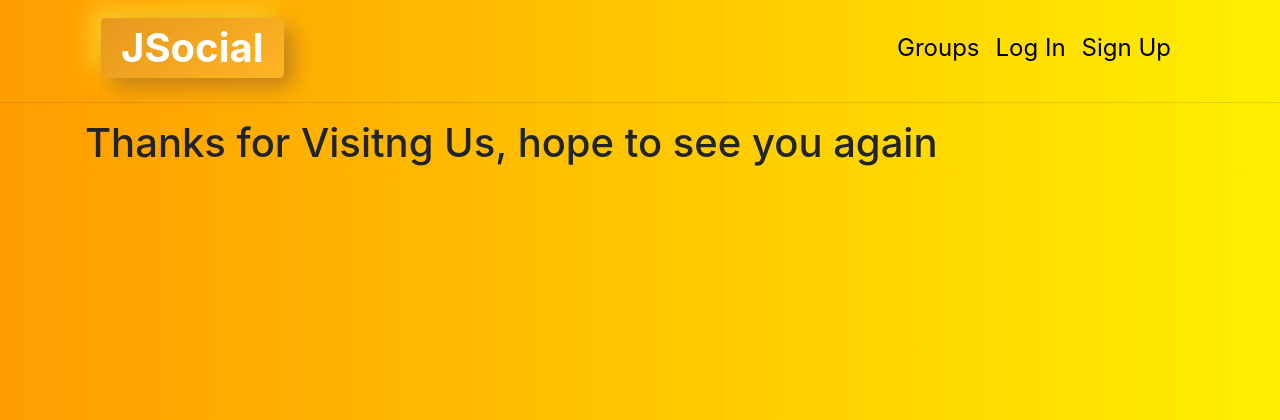
After one commit to JayeshVP24/SocialSite, a Django app: page /thanks/ in a window 1280 px wide. The commit adds this page. Shown: the top 420 px of the page. Run offline with Django 3.2, Linux system fonts and the light colour scheme; some libraries are stand-ins or nearby versions.

Commit message:
Added new UI to CSS

```diff
--- a/simplesocial/accounts/models.py
+++ b/simplesocial/accounts/models.py
@@ -1,8 +1,8 @@
 from django.db import models
-from django.contrib import auth
+from django.contrib.auth import models
 # Create your models here.
 
-class User(auth.models.User, auth.models.PermissionsMixin):
+class User(models.User, models.PermissionsMixin):
 
     def __str__(self):
         return "@{}".format(self.username)
--- a/simplesocial/accounts/templates/accounts/login.html
+++ b/simplesocial/accounts/templates/accounts/login.html
@@ -5,7 +5,7 @@
     <div class="container">
         {% csrf_token %}
         {% bootstrap_form form%}
-        <input type="submit" class="btn btn-primary" value="Log In">
+        <input type="submit" class="btn" value="LOG IN">
 
     </div>
 {% endblock content %}
--- a/simplesocial/accounts/urls.py
+++ b/simplesocial/accounts/urls.py
@@ -4,7 +4,8 @@ from . import views
 
 app_name = "accouts"
 
-urlpatters = [
+urlpatterns = [
     path('login/',aviews.LoginView.as_view(template_name='accounts/login.html'),name='login'),
-    path('logout/',aviews.LogoutView.as_view(),name='logout')
+    path('logout/',aviews.LogoutView.as_view(),name='logout'),
+    path('signup/',views.SignUp.as_view(),name='signup'),
 ]
--- a/simplesocial/simplesocial/settings.py
+++ b/simplesocial/simplesocial/settings.py
@@ -31,7 +31,7 @@ ALLOWED_HOSTS = []
 # Application definition
 
 INSTALLED_APPS = [
-    'bootstap4',
+    'bootstrap4',
     'accounts',
     'django.contrib.admin',
     'django.contrib.auth',
@@ -120,4 +120,6 @@ USE_TZ = True
 # https://docs.djangoproject.com/en/3.0/howto/static-files/
 
 STATIC_URL = '/static/'
-STATICFILES_DIR = [os.path.join(BASE_DIR,'static')]
+STATICFILES_DIRS = [os.path.join(BASE_DIR,'static')]
+LOGIN_REDIRECT_URL = 'test'
+LOGOUT_REDIRECT_URL = 'thanks'
--- a/simplesocial/simplesocial/urls.py
+++ b/simplesocial/simplesocial/urls.py
@@ -16,10 +16,15 @@ Including another URLconf
 from django.contrib import admin
 from django.urls import path,include
 from . import views
+from django.contrib.staticfiles.urls import staticfiles_urlpatterns
 urlpatterns = [
     path('admin/', admin.site.urls),
     path('', views.HomePage.as_view(),name='home'),
-    path('accounts/',include('accounts.url',namespace='accounts')),
+    path('accounts/',include('accounts.urls',namespace='accounts')),
     path('accounts/',include('django.contrib.auth.urls')),
+    path('test/',views.TestPage.as_view(),name='test'),
+    path('thanks/',views.ThanksPage.as_view(),name='thanks'),
 
 ]
+
+urlpatterns += staticfiles_urlpatterns()
--- a/simplesocial/simplesocial/views.py
+++ b/simplesocial/simplesocial/views.py
@@ -1,4 +1,9 @@
 from django.views.generic import TemplateView
 
+class TestPage(TemplateView):
+    template_name = 'tast.html'
+
+class ThanksPage(TemplateView):
+    template_name = 'thanks.html'
 class HomePage(TemplateView):
     template_name = 'index.html'
--- /dev/null
+++ b/simplesocial/static/css/master.css
@@ -0,0 +1,63 @@
+.back{
+    margin-top: 10px;
+    margin-bottom: 0px;
+}
+
+
+.jumbotron{
+    background: rgb(255,169,33);
+    background: linear-gradient(90deg, rgba(255,169,33,1) 0%, rgba(255,241,33,1) 100%);
+    border-radius: 10px;
+    /* background: linear-gradient(145deg, #e6981e, #ffb523); */
+    box-shadow:  9px 9px 22px #c28019,
+             -9px -9px 22px #ffd229;
+}
+
+.navi > a:hover{
+    background-color: rgba(255, 255, 255, 0.226);
+    border-radius: 5px;
+    color: rgb(41, 41, 41);
+
+}
+
+
+
+#brand{
+    font-size: 2.5em;
+    font-weight: bold;
+    color: white;
+    padding-left: 20px;
+    padding-right: 20px;
+    border-radius: 5px;
+    padding-top: 0px;
+    padding-bottom: 0px;
+    background: linear-gradient(145deg, #e6981e, #ffb523);
+    box-shadow:  9px 9px 22px #c28019,
+             -9px -9px 22px #ffd229;
+}
+
+.nav-item{
+    font-size: 1.5em;
+}
+
+label{
+    color: white;
+    padding: 5px 10px 5px 10px;
+    border-radius: 5px;
+    box-shadow:  9px 9px 22px #c28019,
+             -9px -9px 22px #ffd229;
+}
+
+body{
+    background: rgb(255,157,0);
+    background: linear-gradient(90deg, rgba(255,157,0,1) 0%, rgba(255,239,0,1) 100%);
+}
+
+.btn{
+    border-radius: 5px;
+    font-weight: bold;
+    background: linear-gradient(145deg, #e6981e, #ffb523);
+    box-shadow:  9px 9px 22px #c28019,
+             -9px -9px 22px #ffd229;
+    color: white;
+}
--- a/simplesocial/templates/base.html
+++ b/simplesocial/templates/base.html
@@ -1,42 +1,50 @@
 <!DOCTYPE html>
+{% load static%}
 <html lang="en">
 <head>
     <meta charset="UTF-8">
     <meta name="viewport" content="width=device-width, initial-scale=1.0">
     <title>JSocial</title>
     <!-- Boostrap 4 CSS -->
-    <link rel="stylesheet" href="https://stackpath.bootstrapcdn.com/bootstrap/4.4.1/css/bootstrap.min.css" integrity="sha384-Vkoo8x4CGsO3+Hhxv8T/Q5PaXtkKtu6ug5TOeNV6gBiFeWPGFN9MuhOf23Q9Ifjh" crossorigin="anonymous">
-    <script src="https://stackpath.bootstrapcdn.com/bootstrap/4.4.1/js/bootstrap.min.js" integrity="sha384-wfSDF2E50Y2D1uUdj0O3uMBJnjuUD4Ih7YwaYd1iqfktj0Uod8GCExl3Og8ifwB6" crossorigin="anonymous"></script>
-
+    <link rel="stylesheet" href="https://maxcdn.bootstrapcdn.com/bootstrap/4.0.0/css/bootstrap.min.css" integrity="sha384-Gn5384xqQ1aoWXA+058RXPxPg6fy4IWvTNh0E263XmFcJlSAwiGgFAW/dAiS6JXm" crossorigin="anonymous">
     <!-- Boostrap JS -->
-    <script src="https://code.jquery.com/jquery-3.4.1.slim.min.js" integrity="sha384-J6qa4849blE2+poT4WnyKhv5vZF5SrPo0iEjwBvKU7imGFAV0wwj1yYfoRSJoZ+n" crossorigin="anonymous"></script>
-    <script src="https://cdn.jsdelivr.net/npm/popper.js@1.16.0/dist/umd/popper.min.js" integrity="sha384-Q6E9RHvbIyZFJoft+2mJbHaEWldlvI9IOYy5n3zV9zzTtmI3UksdQRVvoxMfooAo" crossorigin="anonymous"></script>
+    <script src="https://code.jquery.com/jquery-3.2.1.slim.min.js" integrity="sha384-KJ3o2DKtIkvYIK3UENzmM7KCkRr/rE9/Qpg6aAZGJwFDMVNA/GpGFF93hXpG5KkN" crossorigin="anonymous"></script>
+    <script src="https://cdnjs.cloudflare.com/ajax/libs/popper.js/1.12.9/umd/popper.min.js" integrity="sha384-ApNbgh9B+Y1QKtv3Rn7W3mgPxhU9K/ScQsAP7hUibX39j7fakFPskvXusvfa0b4Q" crossorigin="anonymous"></script>
+    <script src="https://maxcdn.bootstrapcdn.com/bootstrap/4.0.0/js/bootstrap.min.js" integrity="sha384-JZR6Spejh4U02d8jOt6vLEHfe/JQGiRRSQQxSfFWpi1MquVdAyjUar5+76PVCmYl" crossorigin="anonymous"></script>
 
     <link href="https://fonts.googleapis.com/css2?family=Cairo&display=swap" rel="stylesheet">
 
-    <link rel="stylesheet" href="{% static 'simplesocial/master.css' %}">
+    <link rel="stylesheet" href="{% static '/css/master.css' %}">
+    {% block headtag %}
+
+    {% endblock headtag %}
 </head>
 <body>
-
-    <nav class="navbar mynav" role="navigation" id="navbar">
-        <div class="container">
-            <a href="{% url 'home' %}" class="navbar-brand mynav">JSocial</a>
-
-            <ul class="nav navbar-nav navbar-right">
+<div class="back">
+    <div class="container">
+        <nav class="navbar navbar-expand-lg navbar-light navi" >
+            <a id="brand" class="navbar-brand mb-0 " href="{% url 'home' %}">JSocial</a>
+            <button class="navbar-toggler" type="button" data-toggle="collapse" data-target="#navbarNavAltMarkup" aria-controls="navbarNavAltMarkup" aria-expanded="false" aria-label="Toggle navigation">
+              <span class="navbar-toggler-icon"></span>
+            </button>
+            <div class="collapse navbar-collapse" id="navbarNavAltMarkup">
+              <div class="nav navbar-nav ml-auto navi">
                 {% if user.is_authenticated %}
-                    <li><a href="">Post</a></li>
-                    <li><a href="">Groups</a></li>
-                    <li><a href="">Create Group</a></li>0
-                    <li><a href="{% url 'accounts:logout' %}">Log Out</a></li>
+                    <a class="nav-item nav-link" style="color: rgb(0, 0, 0);" href="">Post</a>
+                    <a class="nav-item nav-link" style="color: rgb(0, 0, 0);" href="">Groups</a>
+                    <a class="nav-item nav-link" style="color: rgb(0, 0, 0);" href="">Create Group</a>
+                    <a class="nav-item nav-link" style="color: rgb(0, 0, 0);" href="{% url 'accounts:logout' %}">Log Out</a>
                 {% else %}
-                    <li><a href="">Groups</a></li>
-                    <li><a href="{% url 'accounts:login' %}">Log In</a></li>
-                    <li><a href="{% url 'accounts:signup' %}">Sign Up</a></li>
+                    <a class="nav-item nav-link" style="color: rgb(0, 0, 0);" href="">Groups</a>
+                    <a class="nav-item nav-link" style="color: rgb(0, 0, 0);" href="{% url 'accounts:login' %}">Log In</a>
+                    <a class="nav-item nav-link" style="color: rgb(0, 0, 0);" href="{% url 'accounts:signup' %}">Sign Up</a>
                 {% endif %}
-
-            </ul>
-        </div>
-    </nav>
+              </div>
+            </div>
+          </nav>
+    </div>
+</div>
+<hr id="line">
     <div class="container">
         {% block content %}
 
--- /dev/null
+++ b/simplesocial/templates/test.html
@@ -0,0 +1,4 @@
+{% extends "base.html" %}
+{% block content %}
+    <h1>You Are Now Logged In</h1>
+{% endblock content %}
--- /dev/null
+++ b/simplesocial/templates/thanks.html
@@ -0,0 +1,4 @@
+{% extends "base.html" %}
+{% block content %}
+    <h1>Thanks for Visitng Us, hope to see you again</h1>
+{% endblock content %}
```
Also changed, not shown: simplesocial/templates/index.html (+20 -1 lines), simplesocial/accounts/migrations/0001_initial.py (added), simplesocial/db.sqlite3, simplesocial/static/master.css (deleted).
